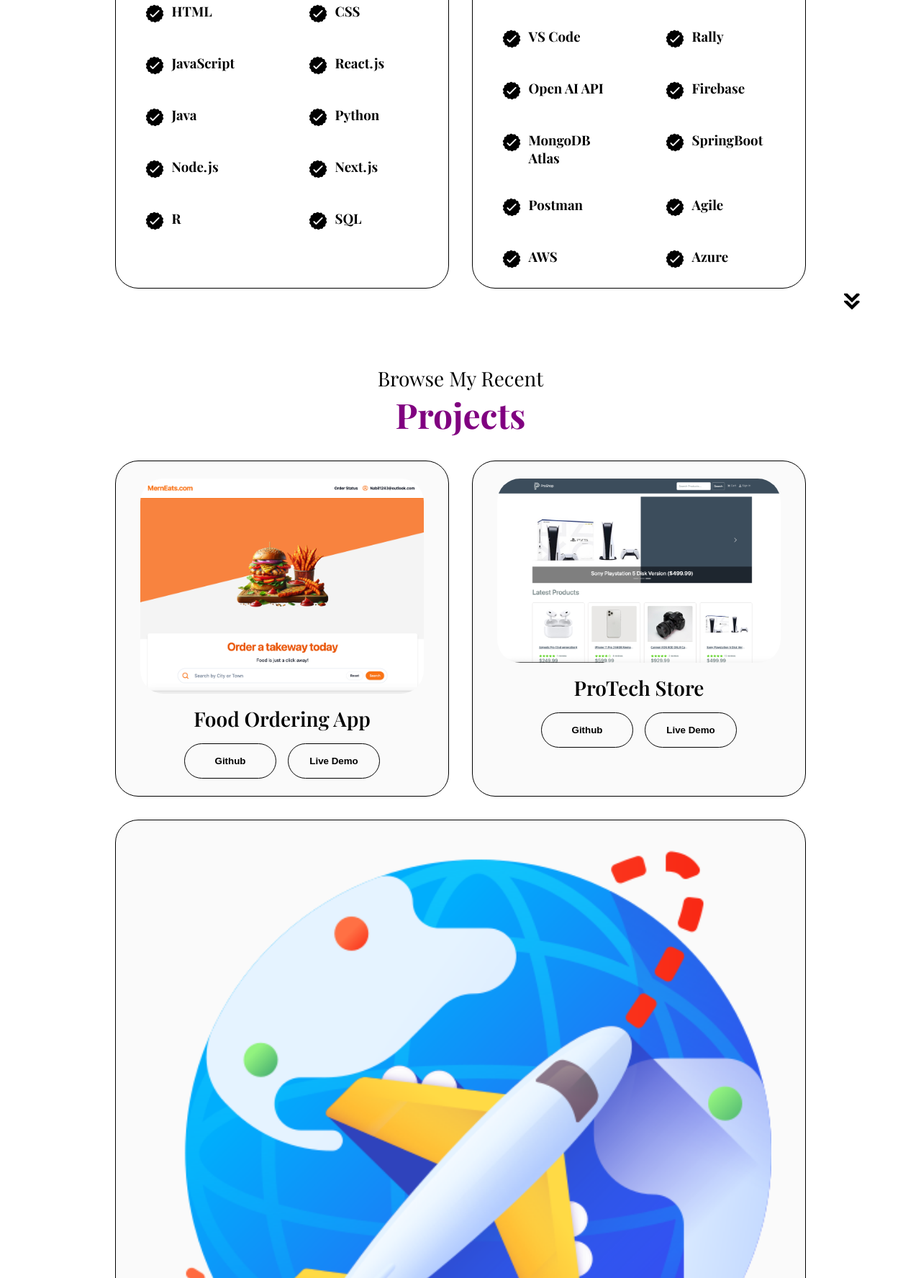
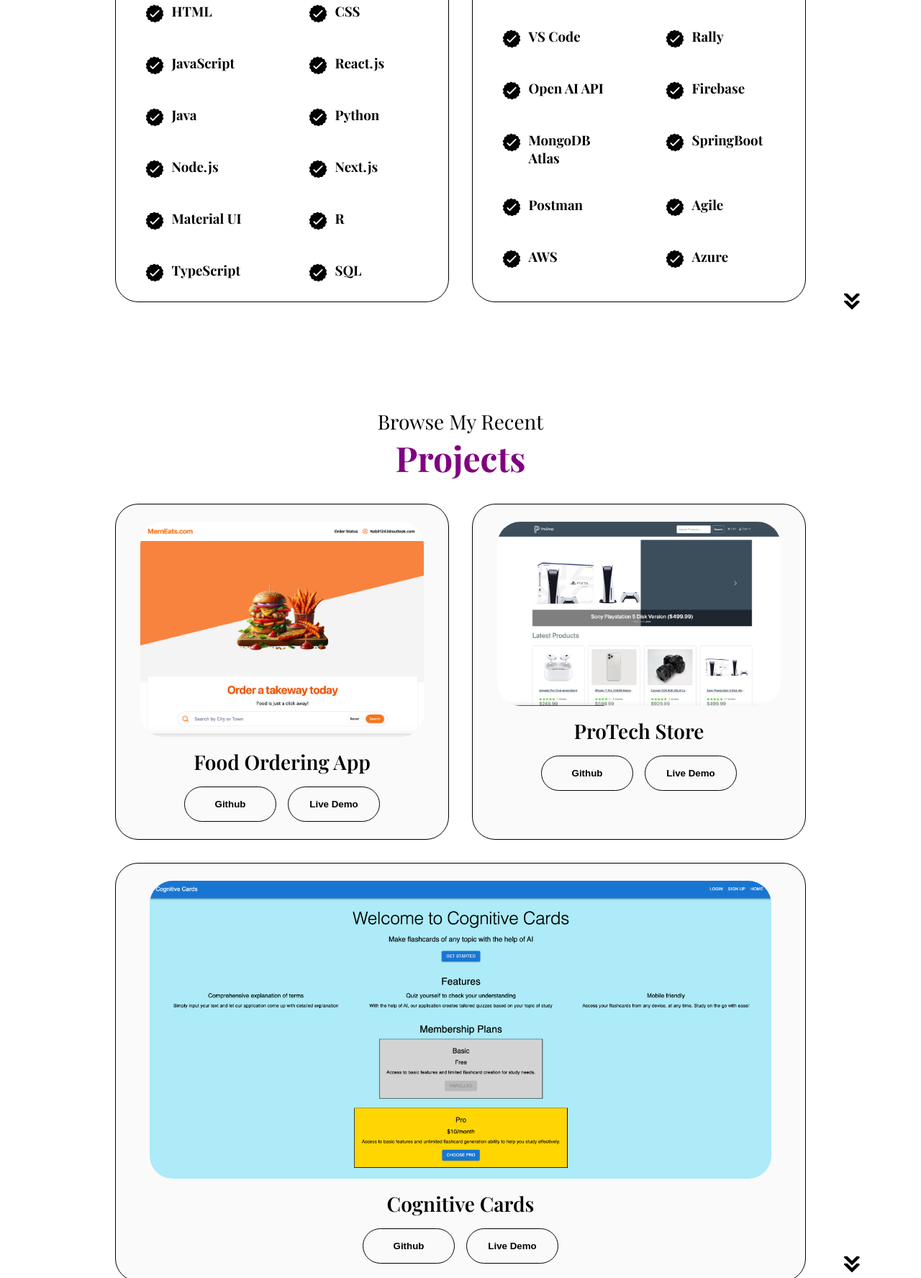
Before and after one commit to MohammedNabil99/personal-portfolio, a plain HTML site: page index.html in a window 1280 px wide. Shown: the part 1957-3733 px from the top of the page at 72% size. Drawn offline with nearby package versions, Linux system fonts and the light colour scheme; a web font is replaced by a local one.

Commit message:
updated projects section and resume

```diff
--- a/index.html
+++ b/index.html
@@ -63,7 +63,7 @@
           <button
             class="btn btn-color-2"
             onclick="window.open(
-                './assets/resume.pdf'
+                './assets/Mohammed Nabil Resume.pdf'
             )"
           >
             View Resume
@@ -241,7 +241,27 @@
                   class="icon"
                 />
                 <div>
+                  <h3>Material UI</h3>
+                </div>
+              </article>
+              <article>
+                <img
+                  src="./assets/checkmark.png"
+                  alt="mohammednabil.com"
+                  class="icon"
+                />
+                <div>
                   <h3>R</h3>
+                </div>
+              </article>
+              <article>
+                <img
+                  src="./assets/checkmark.png"
+                  alt="mohammednabil.com"
+                  class="icon"
+                />
+                <div>
+                  <h3>TypeScript</h3>
                 </div>
               </article>
               <article>
@@ -392,7 +412,7 @@
       />
     </section>
     <section id="projects">
-      <p class="section__text__p1">Browse My Recent</p>
+      <p class="section__text__p1" style="margin-top: 60px">Browse My Recent</p>
       <h1 class="title">Projects</h1>
       <div class="experience-details-container">
         <div class="about-containers">
@@ -449,24 +469,22 @@
           <div class="details-container color-container">
             <div class="article-container">
               <img
-                src="./assets/dreamdestination.png"
+                src="./assets/flashcard.png"
                 alt="mohammednabil.com"
                 class="project-img"
               />
             </div>
-            <h2 class="experience-sub-title project-title">
-              Dream Destinations
-            </h2>
+            <h2 class="experience-sub-title project-title">Cognitive Cards</h2>
             <div class="btn-container">
               <button
                 class="btn btn-color-2 project-btn"
-                onclick="window.open('https://github.com/MohammedNabil99/Dream-Destinations', '_blank')"
+                onclick="window.open('https://github.com/MohammedNabil99/Flashcard_Study_App', '_blank')"
               >
                 Github
               </button>
               <button
                 class="btn btn-color-2 project-btn"
-                onclick="window.open('https://www.youtube.com/watch?v=kwSBETp_OQ4', '_blank')"
+                onclick="window.open('https://ai-flashcard-study-app.vercel.app/', '_blank')"
               >
                 Live Demo
               </button>
--- a/style.css
+++ b/style.css
@@ -468,6 +468,7 @@
 
 .project-title {
   margin: 1rem;
+  margin-bottom: 1rem;
   color: black;
 }
 
```
Also changed, not shown: assets/flashcard.png (added), 2 other files.
